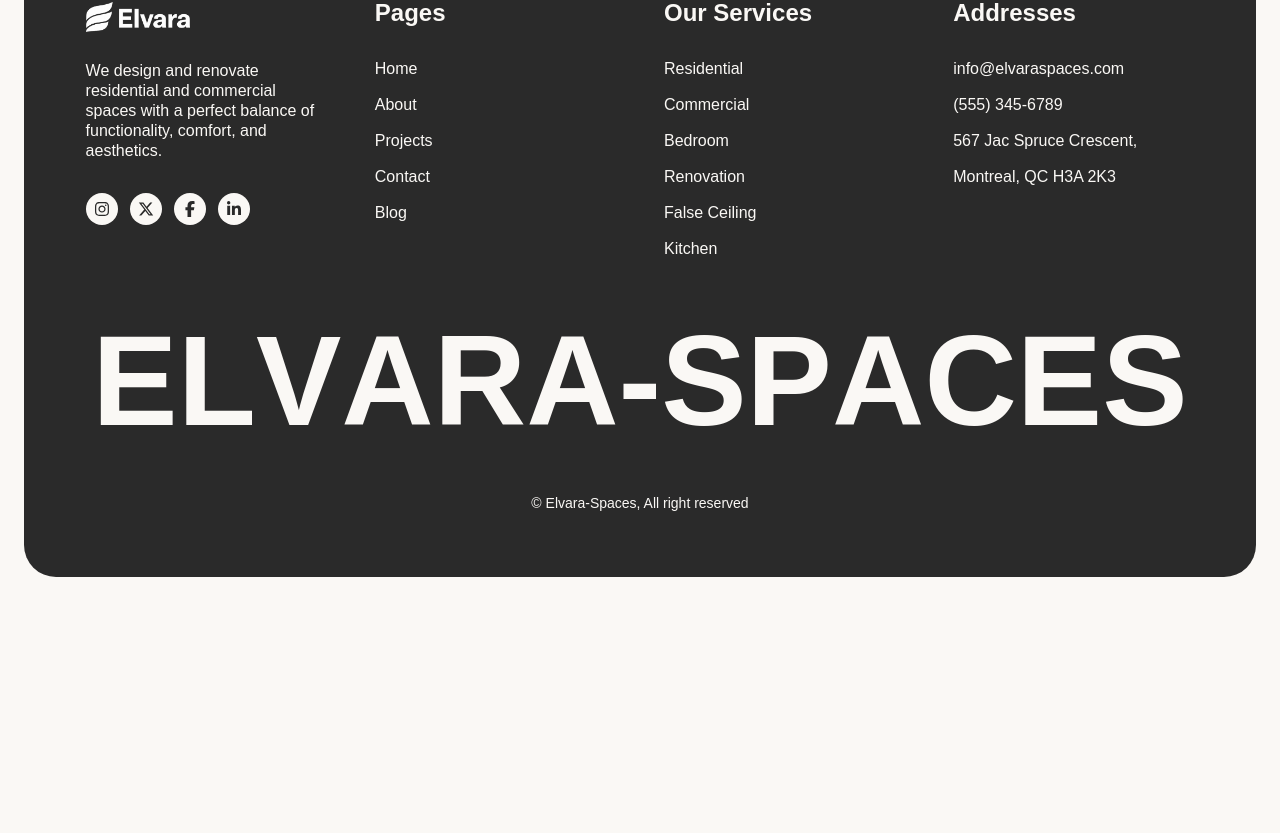
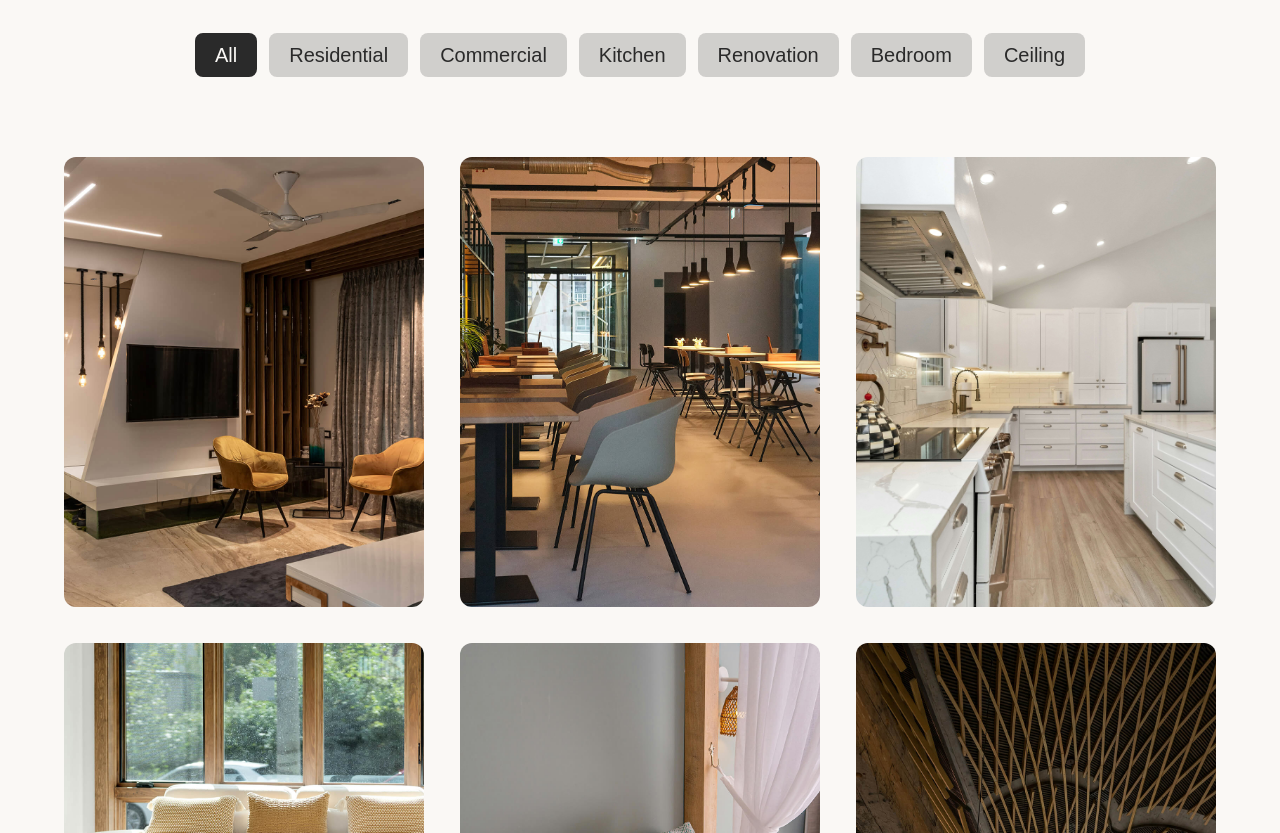
Before and after one commit to dipanjonroy/elvara-spaces, a Next.js app: page /projects in a window 1280 px wide. Shown: the part 867-1700 px from the top of the page. Before the commit the page ends 1468 px from the top, so only its background shows below. Built offline with nearby package versions, Linux system fonts and the light colour scheme; a web font is replaced by a local one.

Commit message:
Feat: Projects and CTA added to projects page

```diff
--- a/app/globals.css
+++ b/app/globals.css
@@ -52,3 +52,12 @@ body {
 .animate-marquee {
   animation: marquee 25s linear infinite;
 }
+
+.scrollbar-hide {
+  -ms-overflow-style: none;
+  scrollbar-width: none;
+}
+
+.scrollbar-hide::-webkit-scrollbar {
+  display: none;
+}
--- a/app/projects/page.tsx
+++ b/app/projects/page.tsx
@@ -1,9 +1,20 @@
+import CTASection from "../sections/CTASection";
 import ProjectsHeroSection from "./sections/ProjectsHeroSection";
+import ProjectsSection from "./sections/ProjectsSection";
+import type { Metadata } from "next";
+
+export const metadata: Metadata = {
+  title: "Projects | Elvara Spaces",
+  description:
+    "Explore our interior design projects showcasing creative, functional, and beautifully crafted spaces designed to inspire modern living.",
+};
 
 export default function page() {
   return (
     <>
       <ProjectsHeroSection />
+      <ProjectsSection />
+      <CTASection/>
     </>
   );
 }
--- /dev/null
+++ b/app/projects/sections/ProjectsSection.tsx
@@ -0,0 +1,142 @@
+"use client";
+
+import { useRef, useState } from "react";
+import { projects } from "@/lib/projects";
+import Image from "next/image";
+import Link from "next/link";
+import { useGSAP } from "@gsap/react";
+import { gsap } from "@/lib/gsap";
+import ImageShutter from "@/components/animation/ImageShutter";
+
+const TABS: string[] = [
+  "all",
+  "residential",
+  "commercial",
+  "kitchen",
+  "renovation",
+  "bedroom",
+  "ceiling",
+];
+
+export default function ProjectsSection() {
+  const [activeTab, setActiveTab] = useState<string>("all");
+  const projectsRef = useRef<HTMLDivElement>(null);
+
+  const filteredProjects =
+    activeTab === "all"
+      ? projects
+      : projects.filter((project) => activeTab === project.category);
+
+  useGSAP(() => {
+    const ctx = gsap.context(() => {
+      if (!projectsRef.current) return;
+
+      const mm = gsap.matchMedia();
+
+      const breakPoints = {
+        isMobile: "(max-width:768px)",
+        isDesktop: "(min-width:769px)",
+      };
+
+      mm.add(breakPoints, (context) => {
+        const { isMobile } = context;
+
+        const cards = gsap.utils.toArray<HTMLAnchorElement>(
+          projectsRef.current!.querySelectorAll(".projectCard"),
+        );
+
+        cards.forEach((card, index) => {
+          const cardInfo = card.querySelector(".projectText");
+
+          gsap.set(card, { clipPath: "inset(0% 0% 100% 0%)" });
+          if (isMobile) {
+            gsap.set(cardInfo, { scale: 0, opacity: 0 });
+          }
+
+          const tl = gsap.timeline({
+            scrollTrigger: {
+              trigger: card,
+              start: "top 80%",
+              toggleActions: "play none none none",
+            },
+          });
+
+          tl.to(card, {
+            clipPath: "inset(0% 0% 0% 0%)",
+            duration: 0.8,
+          });
+
+          if (isMobile && cardInfo) {
+            tl.to(
+              cardInfo,
+              {
+                scale: 1,
+                opacity: 1,
+                duration: 0.8,
+              },
+              "+=0.1",
+            );
+          }
+        });
+      });
+    });
+
+    return () => ctx.revert();
+  }, [filteredProjects]);
+
+  return (
+    <section className="py-20 md:py-25 lg:30 relative z-3 bg-(--background)">
+      <div className="container mx-auto">
+        <div className="space-y-16 xl:space-y-20">
+          {/* Filter Tab Button */}
+          <div className="w-full overflow-x-auto scrollbar-hide">
+            <div className="flex items-center justify-center gap-3 min-w-max px-2">
+              {TABS.map((item, i) => (
+                <button
+                  key={i}
+                  onClick={() => setActiveTab(item)}
+                  className={`text-sm md:text-base lg:text-xl capitalize whitespace-nowrap cursor-pointer px-4 md:px-5 py-2 rounded-lg transition-colors ${
+                    item === activeTab
+                      ? "text-(--background) bg-(--foreground)"
+                      : "bg-(--foreground)/20"
+                  }`}
+                >
+                  {item}
+                </button>
+              ))}
+            </div>
+          </div>
+
+          {/* Filtered projects */}
+          <div
+            ref={projectsRef}
+            className="w-full grid grid-cols-1 sm:grid-cols-2 xl:grid-cols-3 gap-9"
+          >
+            {filteredProjects.map((item) => (
+              <Link key={item.id} href="#" className="projectCard">
+                <div className="relative w-full aspect-16/20 rounded-xl overflow-hidden group">
+                  <div className="absolute inset-0 transform origin-center transition-transform duration-500 ease-in-out group-hover:scale-110 ">
+                    <Image
+                      src={item.images[0]}
+                      alt={item.title}
+                      fill
+                      sizes="100vw"
+                      className="object-cover"
+                    />
+                  </div>
+
+                  <div className="projectText absolute inset-x-5 bottom-5 bg-(--background) p-4 rounded-lg transform lg:translate-y-40 transition-transform duration-500 ease-in-out group-hover:lg:translate-y-0">
+                    <span className="capitalize opacity-60 text-sm">
+                      {item.category}
+                    </span>
+                    <h3 className="text-xl">{item.title}</h3>
+                  </div>
+                </div>
+              </Link>
+            ))}
+          </div>
+        </div>
+      </div>
+    </section>
+  );
+}
--- a/components/animation/ImageShutter.tsx
+++ b/components/animation/ImageShutter.tsx
@@ -7,11 +7,13 @@ import { useGSAP } from "@gsap/react";
 type ImageShutterProps = {
   children: React.ReactNode;
   className: string;
+  delay?:number;
 };
 
 export default function ImageShutter({
   children,
   className,
+  delay
 }: ImageShutterProps) {
   const imageRef = useRef<HTMLDivElement>(null);
 
@@ -25,6 +27,7 @@ export default function ImageShutter({
         {
           clipPath: "inset(0% 0% 0% 0%)",
           duration: 1.8,
+          delay,
           ease: "power3.out",
           scrollTrigger: {
             trigger: imageRef.current,
--- a/lib/projects.ts
+++ b/lib/projects.ts
@@ -10,7 +10,7 @@ export const projects: ProjectTypes[]=[
   {
     id:1,
     title: "Cozy Family Home Interior",
-    category:"Residential",
+    category:"residential",
     images:[
       "/projects/Residential/p1/Residential-project-1-1.jpg",
       "/projects/Residential/p1/Residential-project-1-2.jpg",
@@ -24,7 +24,7 @@ export const projects: ProjectTypes[]=[
   {
     id:2,
     title: "Luxury Retail Store Makeover",
-    category:"Commercial",
+    category:"commercial",
     images:[
       "/projects/Commercial/p1/Commercial-project-1-1.jpg",
       "/projects/Commercial/p1/Commercial-project-1-2.jpg",
@@ -38,7 +38,7 @@ export const projects: ProjectTypes[]=[
   {
     id:3,
     title: "Modern Modular Kitchen",
-    category:"Kitchen",
+    category:"kitchen",
     images:[
       "/projects/Kitchen/p1/Kitchen-project-1-1.jpg",
       "/projects/Kitchen/p1/Kitchen-project-1-2.jpg",
@@ -52,7 +52,7 @@ export const projects: ProjectTypes[]=[
   {
     id:4,
     title: "Functional Space Revamp",
-    category:"Remodeling",
+    category:"renovation",
     images:[
       "/projects/Remodeling/p1/Remodeling-project-1-1.jpg",
       "/projects/Remodeling/p1/Remodeling-project-1-2.jpg",
@@ -66,7 +66,7 @@ export const projects: ProjectTypes[]=[
   {
     id:5,
     title: "Contemporary Bedroom Redesign",
-    category:"Bedroom",
+    category:"bedroom",
     images:[
       "/projects/Bedroom/P1/Bedroom-project-1-1.jpg",
       "/projects/Bedroom/P1/Bedroom-project-1-2.jpg",
@@ -80,7 +80,7 @@ export const projects: ProjectTypes[]=[
   {
     id:6,
     title: "Premium Lounge & Reception Ceiling",
-    category:"Ceiling",
+    category:"ceiling",
     images:[
       "/projects/Ceiling/p1/Ceiling-project-1-1.jpg",
       "/projects/Ceiling/p1/Ceiling-project-1-2.jpg",
```
